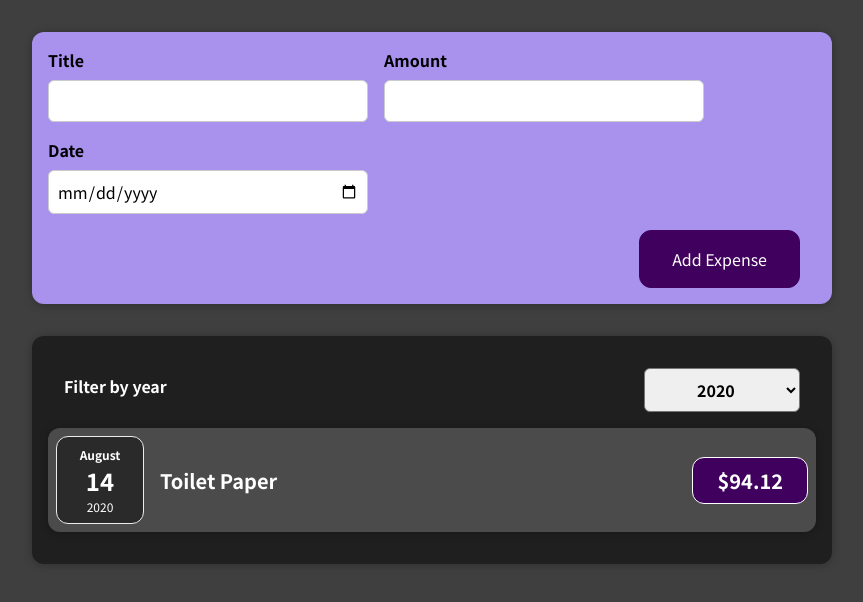
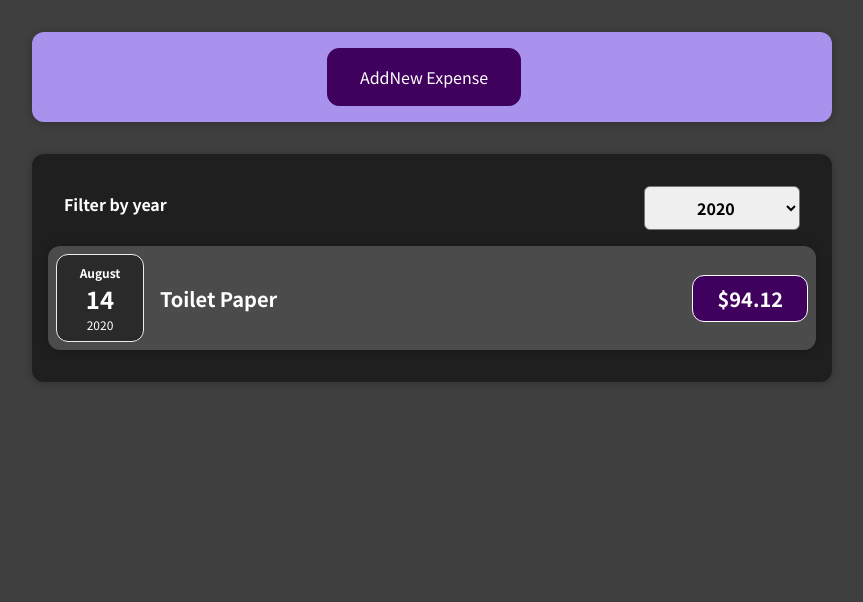
Before and after one commit to wlowrimore/udemy_react_project, a React (Create React App) app: page / in a window 1280 px wide. Shown: the top 602 px of the page, without its empty margins (208-1071 px from the left). Built offline with nearby package versions, Linux system fonts and the light colour scheme.

Commit message:
adds show edit form state

```diff
--- a/src/components/NewExpense/ExpenseForm.js
+++ b/src/components/NewExpense/ExpenseForm.js
@@ -50,6 +50,7 @@
         </div>
       </div>
       <div className='new-expense__actions'>
+        <button type='button' onClick={props.onCancel}>Cancel</button>
         <button type='submit'>Add Expense</button>
       </div>
     </form>
--- a/src/components/NewExpense/NewExpense.js
+++ b/src/components/NewExpense/NewExpense.js
@@ -1,20 +1,33 @@
-import React from 'react'
+import React, { useState } from 'react'
 
 import ExpenseForm from './ExpenseForm';
 import './NewExpense.css';
 
 const NewExpense = (props) => {
+  const [isEditing, setIsEditing] = useState(false);
+
   const saveExpenseDataHandler = (enteredExpenseData) => {
     const expenseData = {
       ...enteredExpenseData,
       id: Math.random().toString()
     };
     props.onAddExpense(expenseData);
+    setIsEditing(false);
   };
+
+  const startEditingHandler = () => {
+    setIsEditing(true);
+  };
+
+  const stopEditingHandler = () => {
+    setIsEditing(false);
+  }
 
   return (
     <div className='new-expense'>
-      <ExpenseForm onSaveExpenseData={saveExpenseDataHandler} />
+      {!isEditing && <button onClick={startEditingHandler}>AddNew Expense</button>}
+      {isEditing && <ExpenseForm onSaveExpenseData={saveExpenseDataHandler}
+                                 onCancel={stopEditingHandler}/>}
     </div>
   )
 }
```
